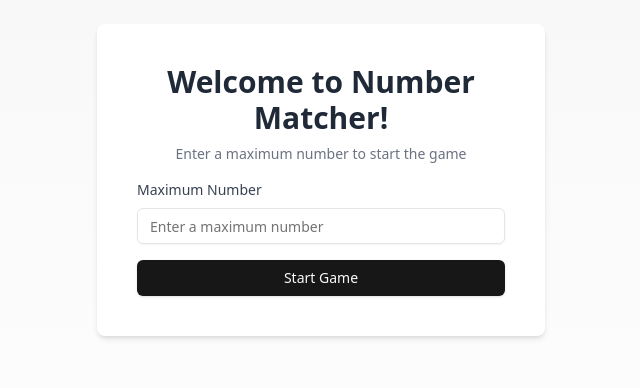
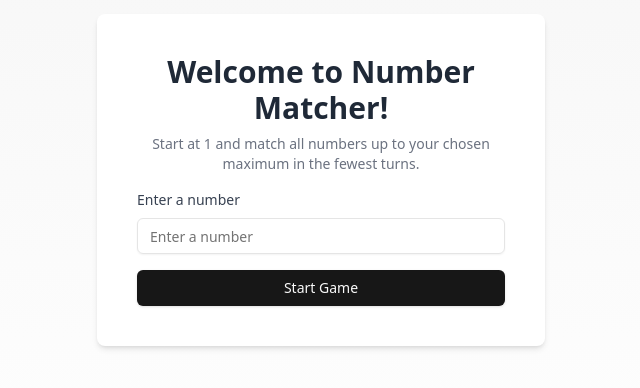
Before and after one commit to sian022/number-matching-game, a React (Vite) app: page / in a window 1280 px wide. Shown: the part 220-608 px from the top of the page, without its empty margins (319-959 px from the left). Built offline with nearby package versions, Linux system fonts and the light colour scheme.

Commit message:
Finalize UI and add max number to control performance and difficulty

```diff
--- a/src/pages/welcome-page.tsx
+++ b/src/pages/welcome-page.tsx
@@ -16,11 +16,13 @@ const WelcomePage = () => {
 
     // Validate input to ensure it's a positive number
     const parsedNumber = parseInt(number, 10);
-    if (parsedNumber > 0) {
+    if (parsedNumber < 0) {
+      setError("Please enter a valid number greater than 0.");
+    } else if (parsedNumber > 100) {
+      setError("Please enter a number less than 100.");
+    } else {
       setMaxNumber(parsedNumber);
       navigate("/game");
-    } else {
-      setError("Please enter a valid number greater than 0.");
     }
   };
 
@@ -43,7 +45,8 @@ const WelcomePage = () => {
             Welcome to Number Matcher!
           </h1>
           <p className="text-gray-500 text-sm">
-            Enter a maximum number to start the game
+            Start at 1 and match all numbers up to your chosen maximum in the
+            fewest turns.
           </p>
         </div>
 
@@ -52,12 +55,12 @@ const WelcomePage = () => {
             htmlFor="maxNumber"
             className="block text-sm font-medium text-gray-700"
           >
-            Maximum Number
+            Enter a number
           </label>
 
           <Input
             id="maxNumber"
-            placeholder="Enter a maximum number"
+            placeholder="Enter a number"
             type="number"
             value={number}
             onChange={handleNumberChange}
```
